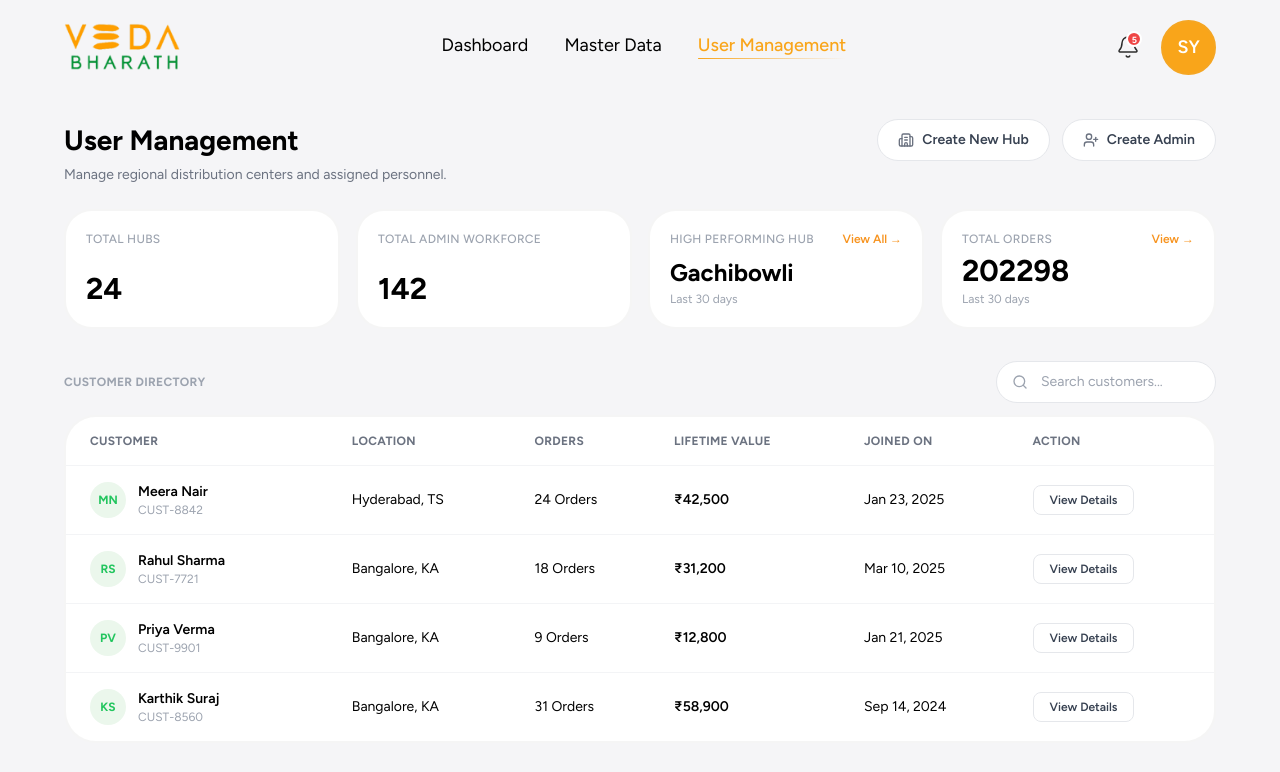
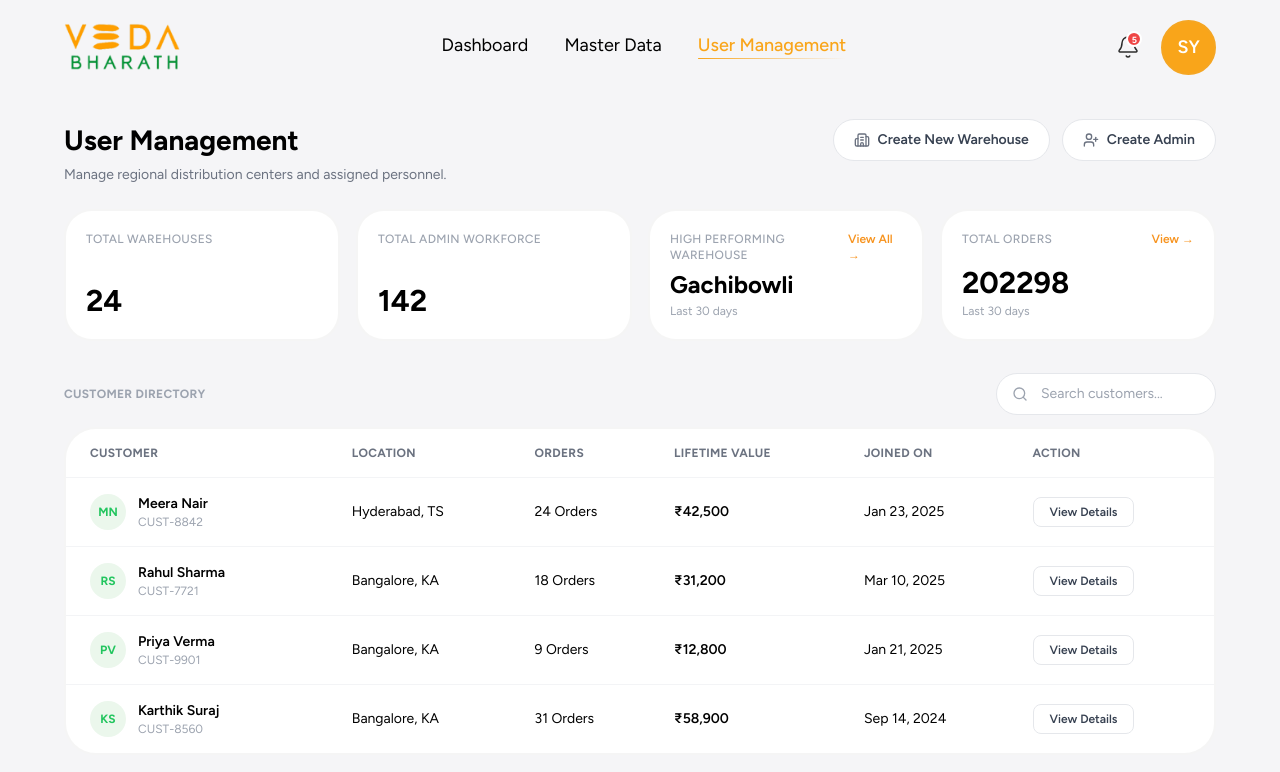
Before and after one commit to ARBRABBIT/Vedabharath-dashboards, a Next.js app: page /super-admin/users in a window 1280 px wide. Shown: the top 772 px of the page. Built offline with nearby package versions, Linux system fonts and the light colour scheme.

Commit message:
refactor(users): replace Hub terminology with Warehouse on user management page

```diff
--- a/src/app/super-admin/users/hubs/page.tsx
+++ b/src/app/super-admin/users/hubs/page.tsx
@@ -95,7 +95,7 @@ export default function HighPerformingHubsPage() {
                 className="flex cursor-pointer items-center gap-2 whitespace-nowrap rounded-full bg-[#F7931E] px-5 py-2.5 text-sm font-semibold text-white shadow-sm transition-opacity hover:opacity-90"
               >
                 <Plus className="h-4 w-4" strokeWidth={2.5} />
-                Create New Hub
+                Create New Warehouse
               </button>
             </div>
           }
@@ -104,7 +104,7 @@ export default function HighPerformingHubsPage() {
         {/* Top 4 Performance Summary Cards */}
         <div className="mt-6 grid grid-cols-1 gap-4 sm:grid-cols-2 lg:grid-cols-4">
           <div className="flex flex-col justify-between rounded-[28px] border-2 border-black/[0.04] bg-white p-5">
-            <p className="text-xs font-medium uppercase tracking-wide text-[#9CA3AF]">Total Hubs</p>
+            <p className="text-xs font-medium uppercase tracking-wide text-[#9CA3AF]">Total Warehouses</p>
             <div>
               <p className="mt-1.5 text-3xl font-bold text-black">{hubs.length + 18}</p>
               <p className="mt-0.5 text-xs text-[#6B7280]">Regional distribution centers</p>
--- a/src/app/super-admin/users/page.tsx
+++ b/src/app/super-admin/users/page.tsx
@@ -135,7 +135,7 @@ export default function UserManagementPage() {
               className="flex cursor-pointer items-center gap-2 whitespace-nowrap rounded-full border border-[#E5E7EB] bg-white px-5 py-2.5 text-sm font-semibold text-[#374151] transition-colors hover:bg-[#F9FAFB]"
             >
               <Building2 className="h-4 w-4 text-[#6B7280]" strokeWidth={2} />
-              Create New Hub
+              Create New Warehouse
             </button>
             <button
               type="button"
@@ -150,7 +150,7 @@ export default function UserManagementPage() {
 
         <div className="mt-6 grid grid-cols-1 gap-4 sm:grid-cols-2 lg:grid-cols-4">
           <div className="flex flex-col justify-between rounded-[28px] border-2 border-black/[0.04] bg-white p-5">
-            <p className="text-xs font-medium uppercase tracking-wide text-[#9CA3AF]">Total Hubs</p>
+            <p className="text-xs font-medium uppercase tracking-wide text-[#9CA3AF]">Total Warehouses</p>
             <div>
               <p className="mt-1.5 text-3xl font-bold text-black">{hubs.length + 18}</p>
             </div>
@@ -163,7 +163,7 @@ export default function UserManagementPage() {
           </div>
           <div className="flex flex-col justify-between rounded-[28px] border-2 border-black/[0.04] bg-white p-5">
             <div className="flex items-center justify-between">
-              <p className="text-xs font-medium uppercase tracking-wide text-[#9CA3AF]">High Performing Hub</p>
+              <p className="text-xs font-medium uppercase tracking-wide text-[#9CA3AF]">High Performing Warehouse</p>
               <Link
                 href="/super-admin/users/hubs"
                 className="cursor-pointer text-xs font-semibold text-[#F7931E] hover:underline"
```
